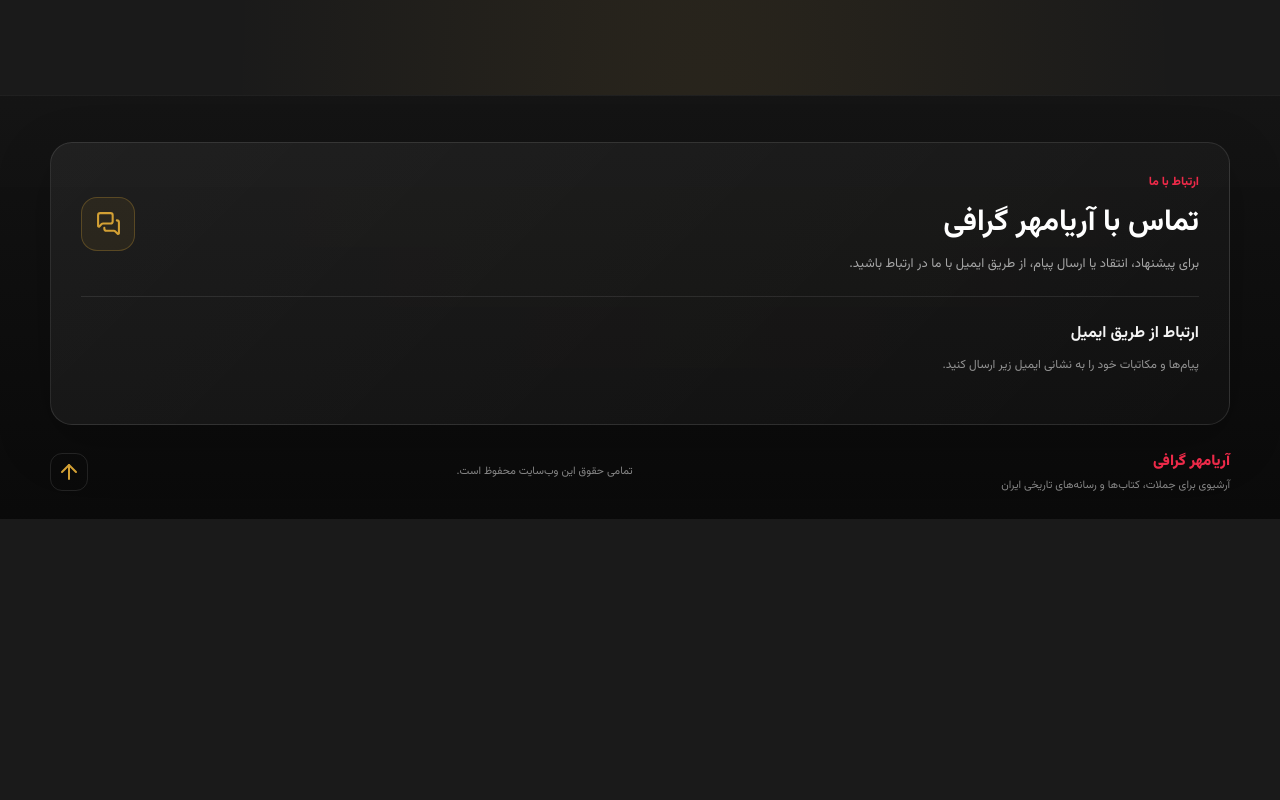
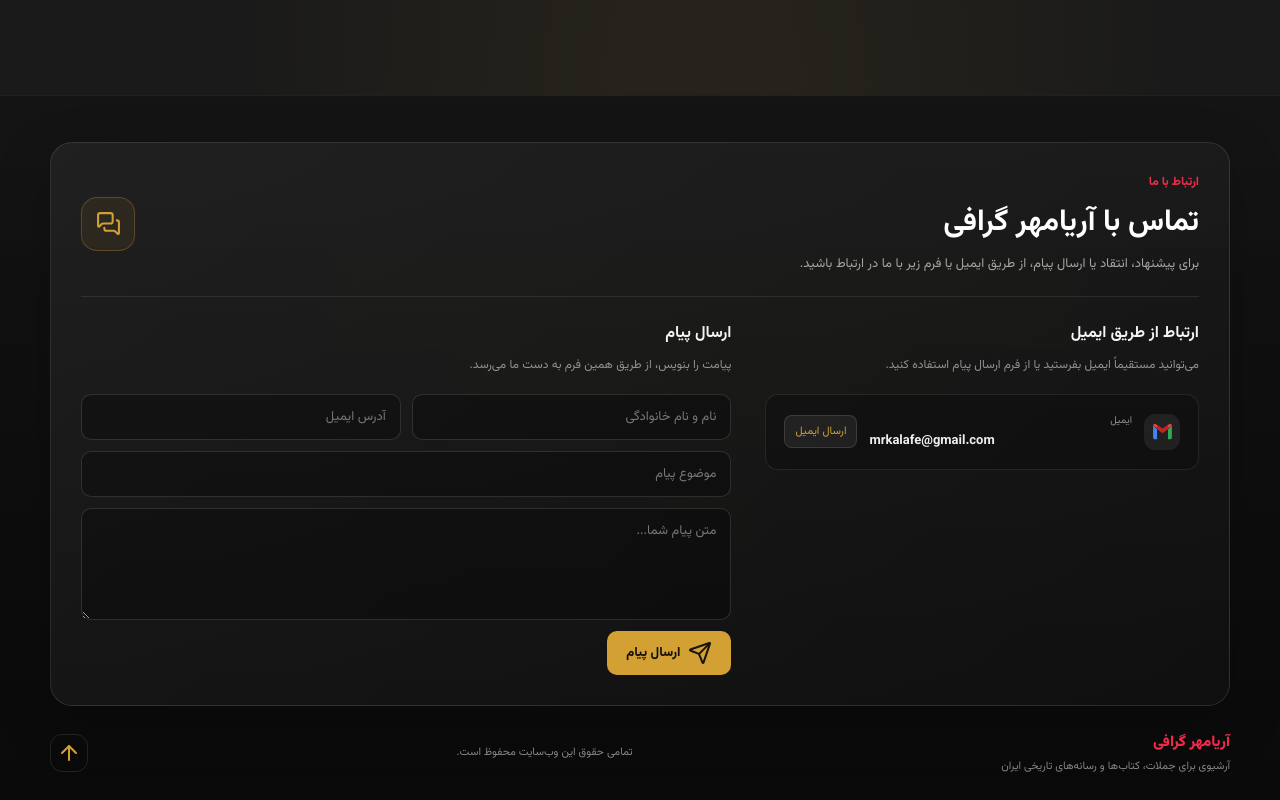
Before and after one commit to mrkalafe/ariammehr-graphy, a plain HTML site: page index.html in a window 1280 px wide. Shown: the part 3299-4099 px from the top of the page. Before the commit the page ends 3818 px from the top, so only its background shows below. Drawn offline with nearby package versions, Linux system fonts and the light colour scheme; no server answers.

Commit message:
Update index.html

```diff
--- a/index.html
+++ b/index.html
@@ -1183,7 +1183,7 @@
             color:var(--gold); background:rgba(211,160,52,.08);
         }
         .footer-contact-mark svg { width:25px; height:25px; }
-        .footer-contact-grid { display:grid; grid-template-columns:minmax(240px,.82fr) minmax(0,1.5fr); gap:34px; }
+        .footer-contact-grid { display:grid; grid-template-columns:minmax(300px,1fr) minmax(0,1.5fr); gap:34px; }
         .footer-contact-grid h3 { margin:0 0 8px; color:#f4f4f4; font-size:16px; }
         .footer-contact-note { margin:0 0 17px; color:#929292; font-size:12px; line-height:1.9; }
         .footer-contact-info { min-width:0; }
@@ -1194,14 +1194,7 @@
             transition:border-color .2s ease, background .2s ease;
         }
         .contact-link-card:hover { border-color:rgba(211,160,52,.35); background:rgba(255,255,255,.045); }
-        .email-card {
-            width:100%;
-            max-width:440px;
-            min-height:68px;
-            box-sizing:border-box;
-            padding:15px 17px;
-        }
-
+        .email-card { width:100%; min-height:76px; box-sizing:border-box; padding:16px 18px; }
         .contact-brand-icon { width:36px; height:36px; flex:0 0 36px; display:grid; place-items:center; border-radius:11px; background:rgba(255,255,255,.07); }
         .contact-brand-icon svg { width:25px; height:25px; }
         .contact-link-copy { display:flex; flex:1; min-width:0; flex-direction:column; gap:3px; }
@@ -1592,7 +1585,7 @@
                     <div>
                         <p class="section-kicker">ارتباط با ما</p>
                         <h2>تماس با آریامهر گرافی</h2>
-                        <p>برای پیشنهاد، انتقاد یا ارسال پیام، از طریق ایمیل با ما در ارتباط باشید.</p>
+                        <p>برای پیشنهاد، انتقاد یا ارسال پیام، از طریق ایمیل یا فرم زیر با ما در ارتباط باشید.</p>
                     </div>
                     <span class="footer-contact-mark" aria-hidden="true"><i data-lucide="messages-square"></i></span>
                 </div>
@@ -1600,8 +1593,40 @@
                 <div class="footer-contact-grid">
                     <div class="footer-contact-info">
                         <h3>ارتباط از طریق ایمیل</h3>
-                        <p class="footer-contact-note">پیام‌ها و مکاتبات خود را به نشانی ایمیل زیر ارسال کنید.</p>
-</section>
+                        <p class="footer-contact-note">می‌توانید مستقیماً ایمیل بفرستید یا از فرم ارسال پیام استفاده کنید.</p>
+
+
+
+                        <a class="contact-link-card email-card" href="mailto:mrkalafe@gmail.com">
+                            <span class="contact-brand-icon gmail-icon" aria-hidden="true">
+                                <svg viewBox="0 0 32 32"><path fill="#4285F4" d="M4 8.2v15.6c0 1.2.8 2.2 2 2.2h3V13.2L4 8.2Z"/><path fill="#34A853" d="M23 26h3c1.2 0 2-.9 2-2.2V8.2l-5 5V26Z"/><path fill="#EA4335" d="M4 8.2 16 17l12-8.8c0-1.2-1-2.2-2.2-2.2h-.7L16 13.1 6.9 6H6.2C5 6 4 7 4 8.2Z"/><path fill="#C5221F" d="M9 13.2 16 18.3l7-5.1v-6L16 12.3 9 7.2v6Z"/></svg>
+                            </span>
+                            <div class="contact-link-copy">
+                                <small>ایمیل</small>
+                                <bdi dir="ltr">mrkalafe@gmail.com</bdi>
+                            </div>
+                            <span class="contact-email-action">ارسال ایمیل</span>
+                        </a>
+                    </div>
+
+                    <div class="footer-contact-form-wrap">
+                        <h3>ارسال پیام</h3>
+                        <p class="footer-contact-note">پیامت را بنویس، از طریق همین فرم به دست ما می‌رسد.</p>
+                        <form class="contact-form" id="contactForm">
+                            <div class="contact-form-row">
+                                <input type="text" id="contactName" maxlength="100" placeholder="نام و نام خانوادگی" autocomplete="name" required>
+                                <input type="email" id="contactEmail" maxlength="254" placeholder="آدرس ایمیل" autocomplete="email" required>
+                            </div>
+                            <input type="text" id="contactSubject" maxlength="150" placeholder="موضوع پیام" required>
+                            <textarea id="contactMessage" maxlength="5000" placeholder="متن پیام شما..." required></textarea>
+                            <div class="contact-form-actions">
+                                <button class="contact-submit" id="contactSubmit" type="submit"><i data-lucide="send" size="16"></i> ارسال پیام</button>
+                                <p class="contact-form-message" id="contactFormMessage" role="status" aria-live="polite"></p>
+                            </div>
+                        </form>
+                    </div>
+                </div>
+            </section>
 
             <div class="footer-bottom">
                 <div>
@@ -2357,6 +2382,10 @@
             messageBox.textContent = "پیام شما با موفقیت ارسال شد. سپاس از ارتباطتان!";
         }
         document.getElementById("contactForm").addEventListener("submit", submitContactMessage);
+
+
+
+
 </script>
 
 </body>
```
